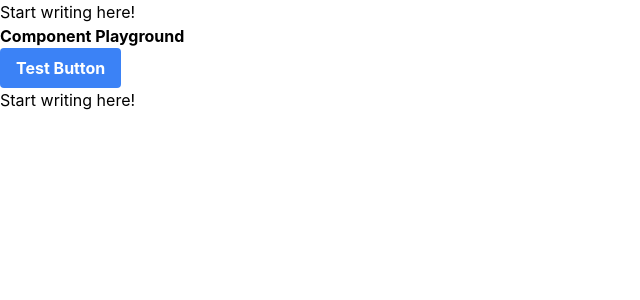
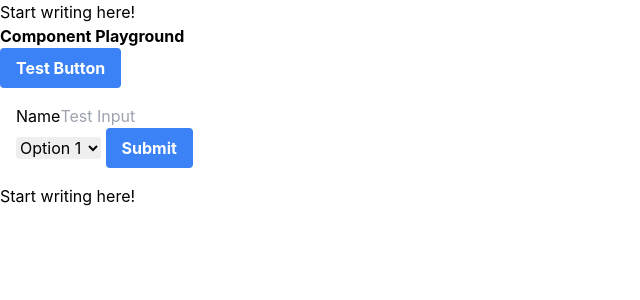
Before and after one commit to vishnukommuri326/Dreamers, a React (Create React App) app in the folder front-end/: page /testing in a window 1280 px wide. Shown: the top 300 px of the page, without its empty margins (0-640 px from the left). Built offline with nearby package versions, Linux system fonts and the light colour scheme.

Commit message:
feat: create form component

```diff
--- a/front-end/src/components/form.js
+++ b/front-end/src/components/form.js
@@ -0,0 +1,45 @@
+import React from 'react';
+import Button from './button'
+
+// InputField Component
+function InputField({ label, type, value, onChange, placeholder }) {
+  return (
+    <div className="mb-4">
+      <label className="block text-sm font-medium text-gray-700">{label}</label>
+      <input
+        type={type}
+        value={value}
+        onChange={onChange}
+        placeholder={placeholder}
+        className="border p-2 rounded w-full"
+      />
+    </div>
+  );
+}
+
+// Dropdown Component
+function Dropdown({ options, onSelect }) {
+  return (
+    <select onChange={(e) => onSelect(e.target.value)} className="border p-2 rounded">
+      {options.map((option) => (
+        <option key={option.value} value={option.value}>
+          {option.label}
+        </option>
+      ))}
+    </select>
+  );
+}
+
+// Form Component
+function Form({ children, onSubmit }) {
+  return (
+    <form onSubmit={onSubmit} className="p-4">
+      {children}  {/* Allows dynamic components to be passed in */}
+      <Button type="submit" className="bg-blue-500 text-white py-2 px-4 rounded">
+        Submit
+      </Button>
+    </form>
+  );
+}
+
+export { Form, InputField, Dropdown };
--- a/front-end/src/pages/TestPage.js
+++ b/front-end/src/pages/TestPage.js
@@ -1,4 +1,5 @@
 import Button from '../components/button'
+import {Form, Dropdown, InputField} from '../components/form'
 
 /**
  * A React component that represents a single page of the app.
@@ -6,13 +7,41 @@ import Button from '../components/button'
  * Don't forget to add the new route to App.js
  */
 const TestPage = props => {
+    const handleSubmit = (e) => {
+        e.preventDefault();
+        alert('Form submitted');
+      };
     return (
       <div>
          <h1 className="text-2xl font-bold mb-4">Component Playground</h1>
 
         {/* Test Button */}
         <Button>Test Button</Button>
+
+
+        {/* Testing Form with InputField and Dropdown */}
+        <Form onSubmit={handleSubmit}>
+                {/* InputField without state management */}
+                <InputField type="text" placeholder="Test Input" label="Name" />
+
+                {/* Dropdown without state management */}
+                <Dropdown
+                options={[
+                    { label: 'Option 1', value: '1' },
+                    { label: 'Option 2', value: '2' }
+                ]}
+                />
+            </Form>
+
+
+
+
+
+
       </div>
+
+
+
     )
   }
 
```
